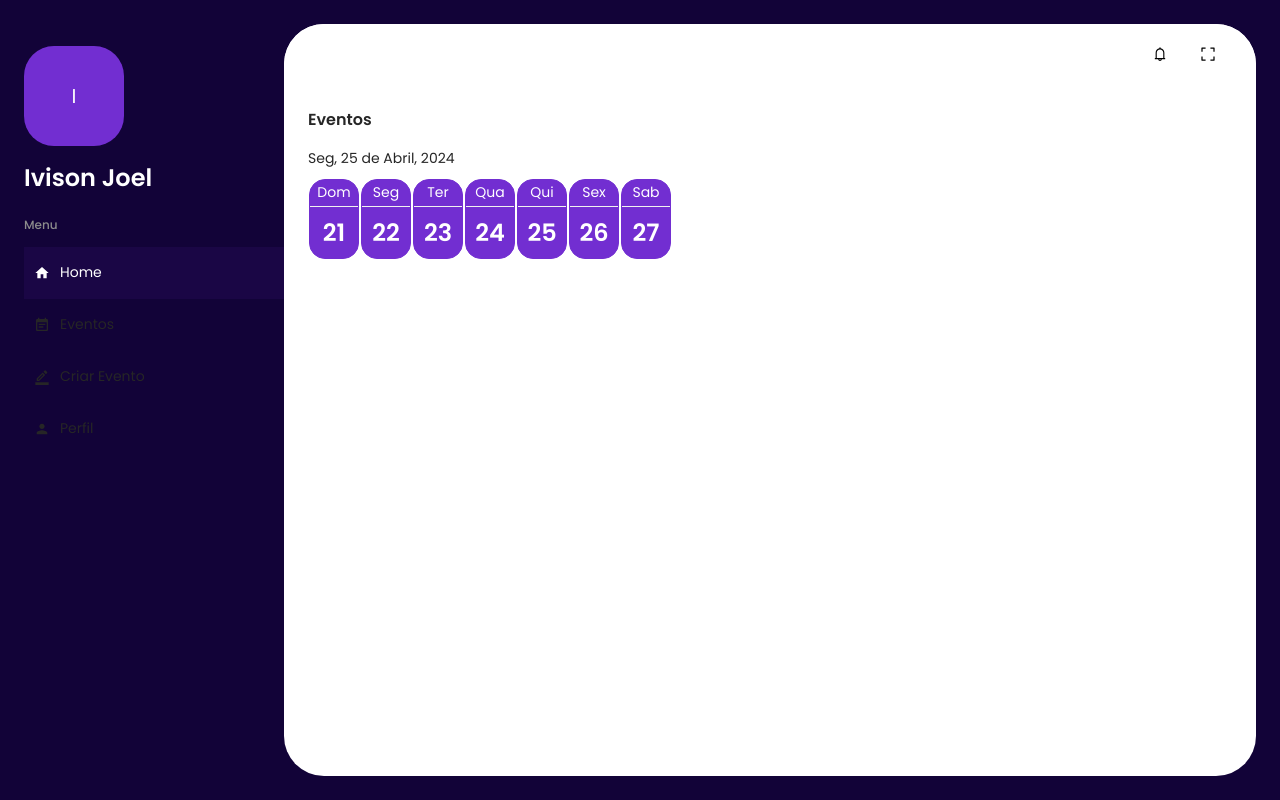
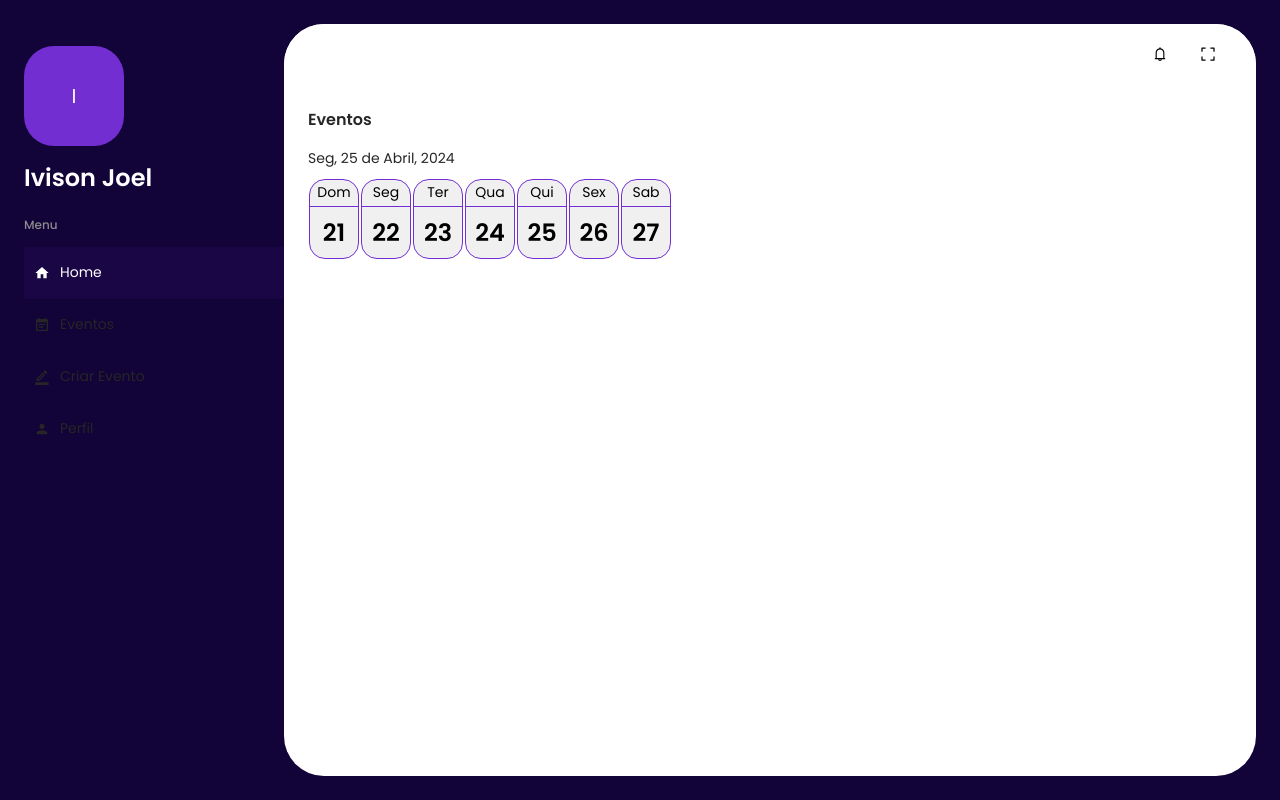
Before and after one commit to Ivisonj/IEvent-Frontend, a Next.js app in the folder ievent-frontend/: page /user/events in a window 1280 px wide. Built offline with nearby package versions, Linux system fonts and the light colour scheme; a web font is replaced by a local one.

Commit message:
feat: calendar backgrond implementation

```diff
--- a/ievent-frontend/src/components/calendar/calendarCard/index.tsx
+++ b/ievent-frontend/src/components/calendar/calendarCard/index.tsx
@@ -7,6 +7,8 @@ interface CalendarCardProps {
 
 const CalendarCard = ({ dayWeek, day }: CalendarCardProps) => {
   const theme = useTheme()
+  const date = new Date()
+  const currentDay = date.getUTCDate()
 
   return (
     <Card
@@ -17,8 +19,14 @@ const CalendarCard = ({ dayWeek, day }: CalendarCardProps) => {
         height: 80,
         borderRadius: 4,
         border: `solid 1px ${theme.palette.primary.main}`,
-        color: theme.palette.primary.contrastText,
-        backgroundColor: theme.palette.primary.main,
+        color:
+          day === currentDay
+            ? theme.palette.primary.contrastText
+            : theme.palette.common.black,
+        backgroundColor:
+          day === currentDay
+            ? theme.palette.primary.main
+            : theme.palette.grey[200],
         cursor: 'pointer',
       }}
     >
@@ -27,7 +35,11 @@ const CalendarCard = ({ dayWeek, day }: CalendarCardProps) => {
         display="flex"
         alignItems="center"
         justifyContent="center"
-        borderBottom={`solid 1px ${theme.palette.divider}`}
+        borderBottom={
+          day === currentDay
+            ? `solid 1px ${theme.palette.divider}`
+            : `solid 1px ${theme.palette.primary.main}`
+        }
       >
         <Typography variant="h6">{dayWeek}</Typography>
       </Stack>
--- a/ievent-frontend/src/components/calendar/index.tsx
+++ b/ievent-frontend/src/components/calendar/index.tsx
@@ -48,7 +48,11 @@ const Calendar = () => {
       <Typography variant="h6">Seg, 25 de Abril, 2024</Typography>
       <Box display="flex" width="100%" py={1}>
         {week.map((item: any) => (
-          <CalendarCard key={item.id} dayWeek={item.dayWeek} day={item.day} />
+          <CalendarCard
+            key={item.id}
+            dayWeek={item.dayWeek}
+            day={parseInt(item.day)}
+          />
         ))}
       </Box>
     </Box>
```
